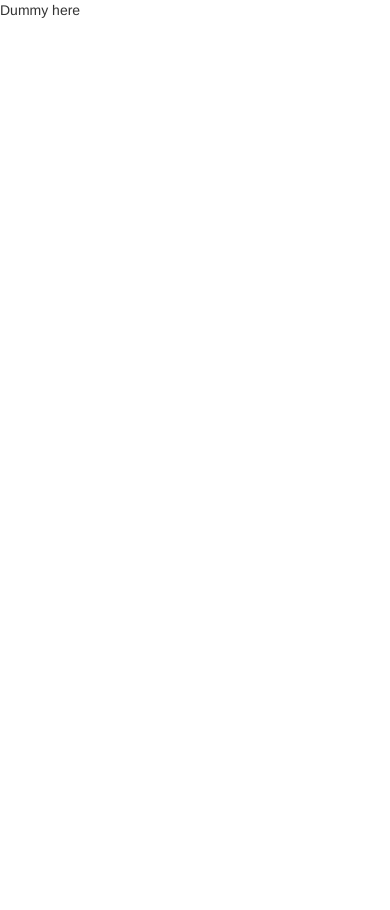
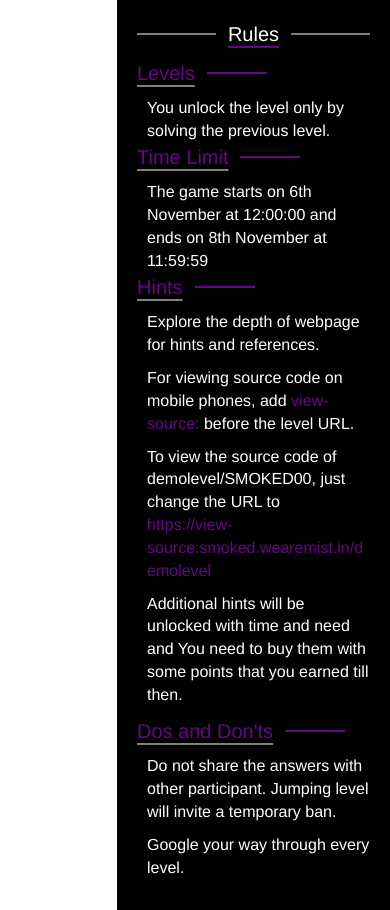
Before and after one commit to Parthiv-M/smoked-v3, a React (Create React App) app in the folder client/: page /dummy in a window 390 px wide. Before the commit the page ends 844 px from the top, so only its background shows below. Built offline with nearby package versions, Linux system fonts and the light colour scheme.

Commit message:
Added Rules page

```diff
--- a/client/src/App.js
+++ b/client/src/App.js
@@ -3,7 +3,7 @@ import { BrowserRouter as Router, Route, Switch } from "react-router-dom";
 import routes from './config/routes';
 import AppRoute from "./AppRoutes";
 import { SmokedProvider } from './context';
-import Dummy from "./components/Dummy"
+import Rules from "./components/Dummy"
 
 var __html = require("./pages/entry.html");
 var template = { __html: __html };
@@ -17,7 +17,7 @@ function App() {
             <Route exact path="/game/firstone">
               <span dangerouslySetInnerHTML={template}></span>
             </Route>
-            <Route exact path="/dummy" component={Dummy}></Route>
+            <Route exact path="/dummy" component={Rules}></Route>
             {
               routes.map((route) => (
                 <AppRoute
--- a/client/src/components/Dummy.js
+++ b/client/src/components/Dummy.js
@@ -1,9 +1,31 @@
 import React from "react";
+import './Rules.css'
 
-const Dummy = () => {
+const Rules = () => {
     return (
-        <div>Dummy here</div>
+        <div><body>
+        <div id='Sidebar'>
+            <div id='heading'>Rules</div>
+            <div id='sub-headings'>Levels</div>
+            <div id='para'>You unlock the level only by solving the previous level.</div>
+            <div id='sub-headings'>Time Limit</div>
+            <div id='para'>The game starts on 6th November at 12:00:00 and ends on 8th November at 11:59:59</div>
+            <div id='sub-headings'>Hints</div>
+            <div id='para'>
+                <div id='p1'>Explore the depth of webpage for hints and references.</div>
+                <div id='p1'>For viewing source code on mobile phones, add <span id='p2'>view-source: </span>before the level URL.</div>
+                <div id='p1'>To view the source code of demolevel/SMOKED00, just change the URL to <div id='p2'>https://view-source:smoked.wearemist.in/demolevel</div></div>
+                <div id='p1'>Additional hints will be unlocked with time and need and You need to buy them with some points that you earned till then.</div>
+
+            </div>
+            <div id='sub-headings'>Dos and Don'ts</div>
+            <div id='para'>
+                <div id='p1'>Do not share the answers with other participant. Jumping level will invite a temporary ban.</div>
+                <div id='p1'>Google your way through every level.</div>
+            </div>
+        </div>
+    </body></div>
     );
 }
 
-export default Dummy;
+export default Rules;
--- /dev/null
+++ b/client/src/components/Rules.css
@@ -0,0 +1,108 @@
+*{
+    margin:0;
+    padding:0;
+    box-sizing:border-box;
+}
+body{
+    height:100%;
+}
+#Sidebar{
+    background-color:black;
+    float:right;
+    width:40%;
+    height:100%;
+    padding:30px;
+    overflow:hidden;
+}
+#heading{
+    color:white;
+    font-size:35px;
+    display:grid;
+    align-items:center;
+    grid-template-columns: 1fr max-content 1fr;
+    grid-column-gap: 1.2rem;
+    text-decoration:underline #660885;
+    text-underline-offset:5px;
+    margin-bottom:20px;
+}
+#heading::before,
+#heading::after{
+    content:"";
+    display:block;
+    height:2px;
+    background-color:grey;
+}
+#sub-headings{
+    color:#660885;
+    font-size:35px;
+    display:grid;
+    text-decoration:underline grey;
+    text-underline-offset: 5px;
+    text-align:left;
+    margin-bottom:10px;
+    grid-template-columns: max-content max-content;
+    align-items:center;
+    grid-column-gap:1.2rem;
+}
+#sub-headings::after{
+    content:"";
+    display:block;
+    height:2px;
+    background-color:#660885;
+    width:7em;
+    height:2px;
+}
+#para{
+    color:white;
+    font-size:25px;
+    padding-left:20px;
+}
+#p1{
+    padding-bottom:20px;
+    font-size:25px;
+}
+#p2{
+    color:#660885;
+    word-wrap:break-word;
+}
+@media only screen and (max-width: 400px){
+    #Sidebar{
+        width:70%;
+        padding:20px;
+    }
+    #heading,#sub-headings{
+        font-size:20px;
+        margin-bottom:10px;
+    }
+    #sub-headings::after{
+        width:3em;
+    }
+    #para{
+        font-size:16px;
+        padding-left:10px;
+    }
+    #p1{
+        padding-bottom:10px;
+        font-size:16px;
+    }
+}
+@media only screen and (min-width: 401px) and (max-width: 960px){
+    #heading,#sub-headings{
+        font-size: 20px;
+        margin-bottom:10px;
+    }
+    #para{
+        font-size:16px;
+        padding-left:10px;
+    }
+    #p1{
+        padding-bottom:10px;
+        font-size:16px;
+    }
+    #Sidebar{
+        width:70%;
+    }
+    #sub-headings::after{
+        width:3em;
+    }
+}
```
